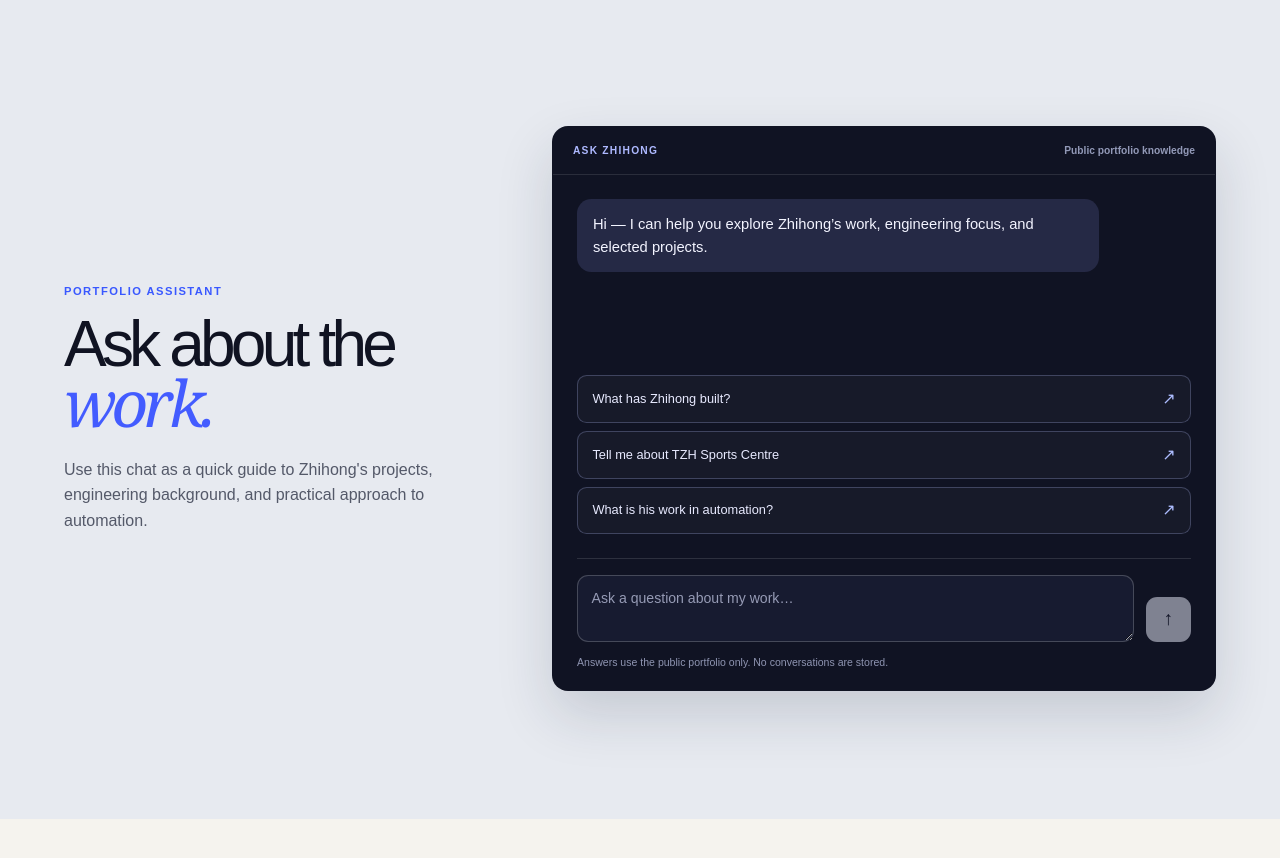
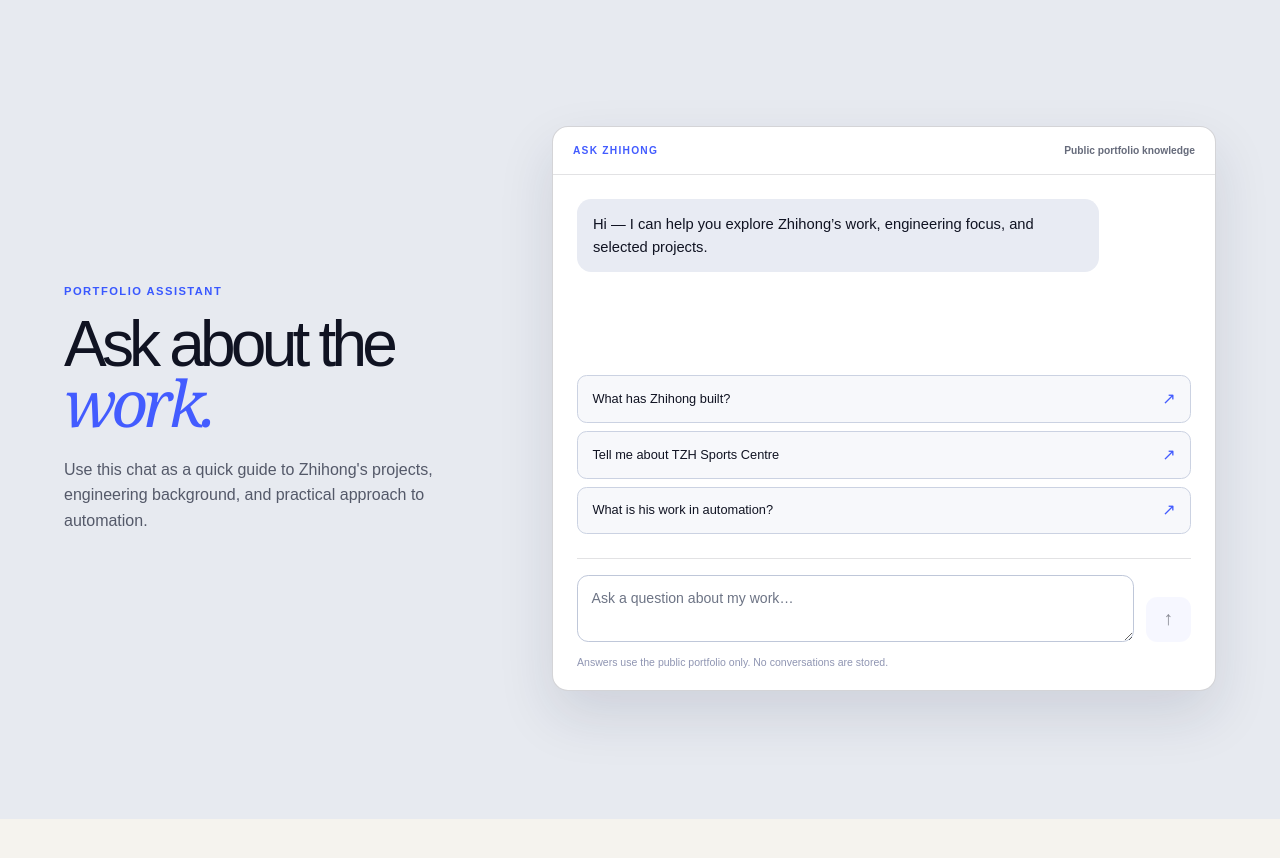
Before and after one commit to zhihong0924/zhihong-web, a Next.js app: page / in a window 1280 px wide. Shown: the part 770-1628 px from the top of the page. Built offline with nearby package versions, Linux system fonts and the light colour scheme.

Commit message:
feat: add light portfolio chat theme

```diff
--- a/app/chat.css
+++ b/app/chat.css
@@ -14,20 +14,22 @@ main .portfolio-chat-intro { max-width:26rem; }
 main .portfolio-chat-intro h2 { margin:0 0 1.4rem; font-size:clamp(3rem, 5vw, 5.4rem); line-height:.9; letter-spacing:-.075em; }
 main .portfolio-chat-intro h2 em { color:#435cff; font-family:Georgia, serif; font-weight:400; }
 main .portfolio-chat-intro > p:last-child { margin:0; color:#545969; font-size:1rem; line-height:1.6; }
-main .portfolio-chat-shell { display:flex; min-height:28rem; flex-direction:column; overflow:hidden; border:1px solid rgba(17,19,38,.18); border-radius:1rem; background:#101323; box-shadow:0 1.5rem 3.5rem rgba(27,35,65,.16); color:#f8f8ff; }
-main .portfolio-chat-topline { display:flex; justify-content:space-between; gap:1rem; padding:1rem 1.25rem; border-bottom:1px solid rgba(255,255,255,.11); color:#aeb9ff; font-size:.64rem; font-weight:800; letter-spacing:.12em; }
-main .portfolio-chat-topline span:last-child { color:#9299b7; font-weight:600; letter-spacing:0; text-transform:none; }
+main .portfolio-chat-shell { display:flex; min-height:28rem; flex-direction:column; overflow:hidden; border:1px solid rgba(17,19,38,.18); border-radius:1rem; background:#fff; box-shadow:0 1.5rem 3.5rem rgba(27,35,65,.12); color:var(--ink); }
+main .portfolio-chat-topline { display:flex; justify-content:space-between; gap:1rem; padding:1rem 1.25rem; border-bottom:1px solid rgba(17,19,38,.12); color:#435cff; font-size:.64rem; font-weight:800; letter-spacing:.12em; }
+main .portfolio-chat-topline span:last-child { color:#666b7b; font-weight:600; letter-spacing:0; text-transform:none; }
 main .portfolio-chat .portfolio-chat-messages { min-height:12.5rem; padding:1.5rem; gap:.8rem; }
 main .portfolio-chat .portfolio-chat-message { max-width:85%; border-radius:.9rem; padding:.85rem 1rem; font-size:.92rem; line-height:1.55; }
+main .portfolio-chat .portfolio-chat-message.assistant { background:#e8ebf3; color:var(--ink); }
+main .portfolio-chat .portfolio-chat-message.user { background:#dfe6ff; color:var(--ink); }
 main .portfolio-chat .portfolio-chat-suggestions { display:grid; grid-template-columns:1fr; gap:.5rem; padding:0 1.5rem 1.5rem; }
-main .portfolio-chat .portfolio-chat-suggestions button { display:flex; align-items:center; justify-content:space-between; gap:1rem; border:1px solid rgba(185,196,255,.25); border-radius:.6rem; background:rgba(255,255,255,.03); color:#e8eaff; font-size:.8rem; padding:.8rem .9rem; transition:border-color .2s, background .2s, transform .2s; }
-main .portfolio-chat .portfolio-chat-suggestions button span { color:#aebdff; font-size:1rem; }
-main .portfolio-chat .portfolio-chat-suggestions button:hover:not(:disabled) { border-color:#aebdff; background:rgba(174,189,255,.1); transform:translateX(.2rem); }
+main .portfolio-chat .portfolio-chat-suggestions button { display:flex; align-items:center; justify-content:space-between; gap:1rem; border:1px solid #cbd2e2; border-radius:.6rem; background:#f7f8fb; color:var(--ink); font-size:.8rem; padding:.8rem .9rem; transition:border-color .2s, background .2s, transform .2s; }
+main .portfolio-chat .portfolio-chat-suggestions button span { color:#435cff; font-size:1rem; }
+main .portfolio-chat .portfolio-chat-suggestions button:hover:not(:disabled) { border-color:#8291ff; background:#eef1ff; transform:translateX(.2rem); }
 main .portfolio-chat .portfolio-chat-error { margin:0 1.5rem .9rem; font-size:.78rem; }
-main .portfolio-chat .portfolio-chat-form { align-items:end; gap:.75rem; margin:0 1.5rem; padding:1rem 0 .8rem; }
-main .portfolio-chat .portfolio-chat-form textarea { min-width:0; flex:1; resize:vertical; border:1px solid rgba(255,255,255,.2); border-radius:.7rem; outline:0; background:#171b30; color:#fff; font:inherit; font-size:.88rem; line-height:1.45; padding:.75rem .85rem; }
-main .portfolio-chat .portfolio-chat-form textarea::placeholder { color:#969bb5; }
-main .portfolio-chat .portfolio-chat-form textarea:focus { border-color:#aebdff; box-shadow:0 0 0 3px rgba(174,189,255,.18); }
+main .portfolio-chat .portfolio-chat-form { align-items:end; gap:.75rem; margin:0 1.5rem; padding:1rem 0 .8rem; border-top:1px solid rgba(17,19,38,.12); }
+main .portfolio-chat .portfolio-chat-form textarea { min-width:0; flex:1; resize:vertical; border:1px solid #bfc7d9; border-radius:.7rem; outline:0; background:#fff; color:var(--ink); font:inherit; font-size:.88rem; line-height:1.45; padding:.75rem .85rem; }
+main .portfolio-chat .portfolio-chat-form textarea::placeholder { color:#6d7485; }
+main .portfolio-chat .portfolio-chat-form textarea:focus { border-color:#6577ff; box-shadow:0 0 0 3px rgba(67,92,255,.16); }
 main .portfolio-chat .portfolio-chat-form button { display:grid; width:2.8rem; height:2.8rem; flex:0 0 auto; place-items:center; border-radius:.7rem; font-size:1.2rem; padding:0; }
 main .portfolio-chat .portfolio-chat-disclaimer { padding:0 1.5rem 1.2rem; }
 
@@ -35,7 +37,7 @@ main .portfolio-chat.is-conversation-active {
   display:block;
   min-height:42rem;
   padding:0;
-  background:#101323;
+  background:#f5f3ee;
 }
 main .portfolio-chat.is-conversation-active .portfolio-chat-shell {
   width:100%;
```
Also changed, not shown: 1 other file (tests, documents, lock files or other folders).
